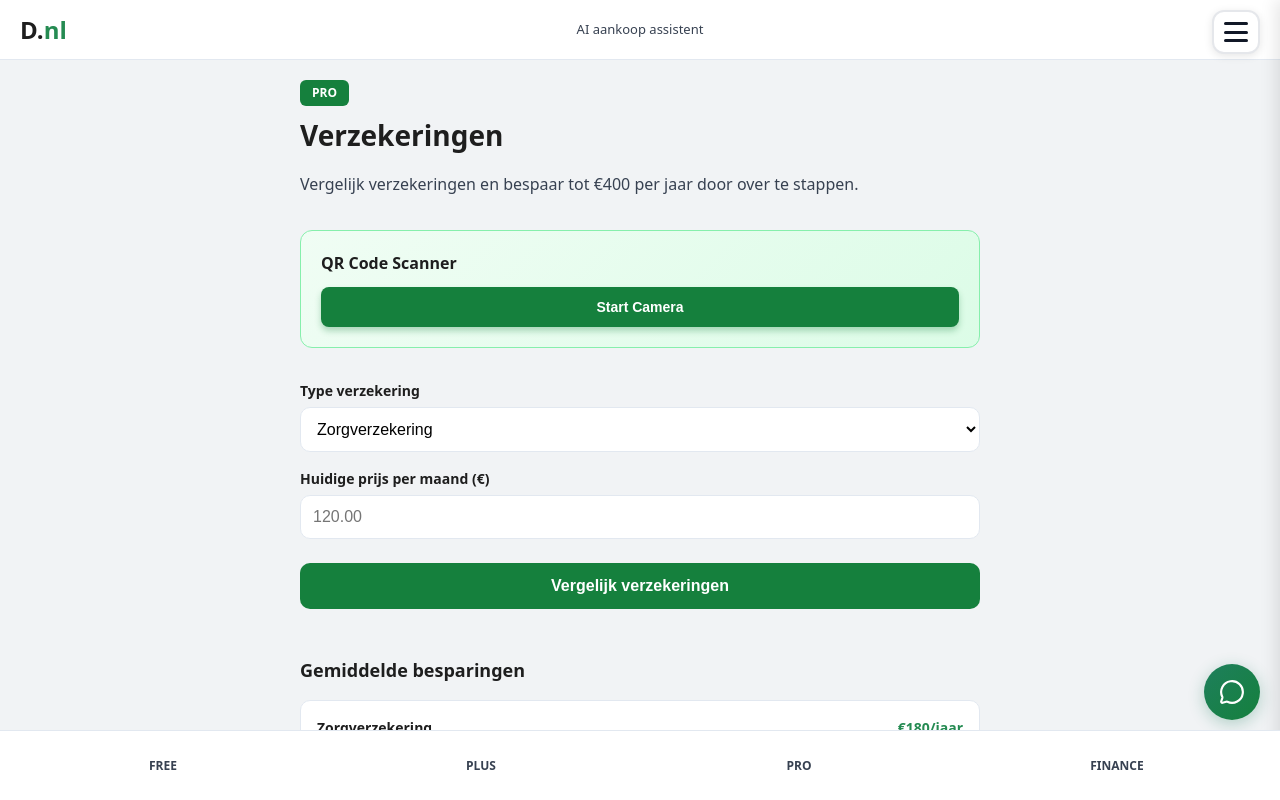
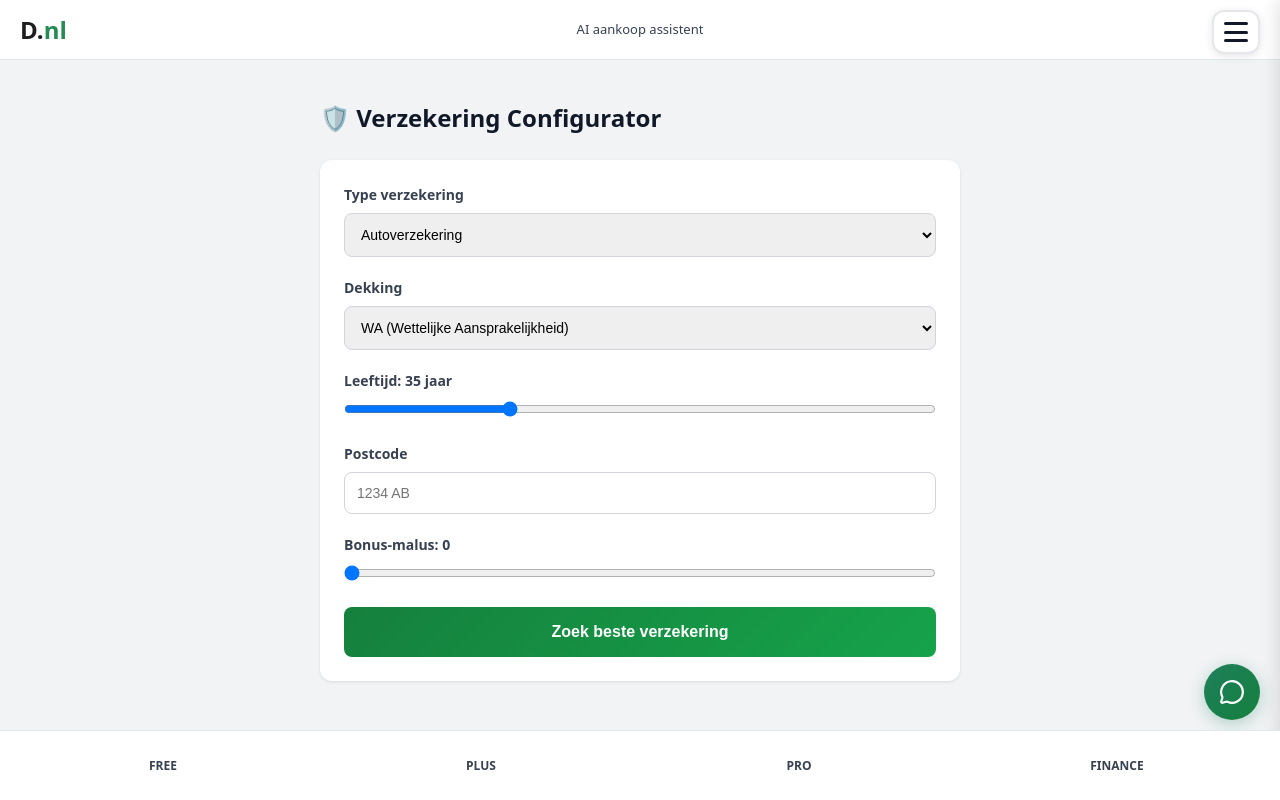
Before and after one commit to gorski1981mario-commits/dealsense-mvp, a Next.js app: page /insurance in a window 1280 px wide. Built offline with nearby package versions, Linux system fonts and the light colour scheme.

Commit message:
Fix: Zastąpienie starej strony /insurance nowym InsuranceConfigurator

```diff
--- a/app/insurance/page.tsx
+++ b/app/insurance/page.tsx
@@ -1,144 +1,5 @@
-'use client'
-
-import { useState } from 'react'
-import Scanner from '../components/Scanner'
+import InsuranceConfigurator from '../components/configurators/InsuranceConfigurator'
 
 export default function InsurancePage() {
-  const [insuranceType, setInsuranceType] = useState('health')
-  const [currentPrice, setCurrentPrice] = useState('')
-  const [loading, setLoading] = useState(false)
-
-  const handleCompare = async (e: React.FormEvent) => {
-    e.preventDefault()
-    setLoading(true)
-
-    setTimeout(() => {
-      setLoading(false)
-      alert(`Vergelijken ${insuranceType} verzekering - huidige prijs: €${currentPrice}`)
-    }, 2000)
-  }
-
-  return (
-    <div>
-      <div style={{ display: 'flex', alignItems: 'center', gap: '12px', marginBottom: '8px' }}>
-        <span style={{
-          display: 'inline-block',
-          padding: '4px 12px',
-          background: '#15803d',
-          color: 'white',
-          borderRadius: '6px',
-          fontSize: '12px',
-          fontWeight: 700
-        }}>PRO</span>
-      </div>
-
-      <h1 style={{ fontSize: '28px', fontWeight: 700, marginBottom: '16px' }}>
-        Verzekeringen
-      </h1>
-
-      <p style={{ fontSize: '16px', color: '#374151', marginBottom: '32px', lineHeight: '1.6' }}>
-        Vergelijk verzekeringen en bespaar tot €400 per jaar door over te stappen.
-      </p>
-
-      <Scanner type="pro" />
-
-      <form onSubmit={handleCompare} style={{ marginTop: '32px' }}>
-        <div style={{ display: 'grid', gap: '16px', marginBottom: '24px' }}>
-          <div>
-            <label style={{ display: 'block', fontSize: '14px', fontWeight: 600, marginBottom: '6px' }}>
-              Type verzekering
-            </label>
-            <select
-              value={insuranceType}
-              onChange={(e) => setInsuranceType(e.target.value)}
-              style={{
-                width: '100%',
-                padding: '12px',
-                border: '1px solid #E2E8F0',
-                borderRadius: '10px',
-                fontSize: '16px',
-                background: 'white'
-              }}
-            >
-              <option value="health">Zorgverzekering</option>
-              <option value="car">Autoverzekering</option>
-              <option value="home">Woonverzekering</option>
-              <option value="life">Levensverzekering</option>
-              <option value="travel">Reisverzekering</option>
-              <option value="liability">Aansprakelijkheidsverzekering</option>
-            </select>
-          </div>
-
-          <div>
-            <label style={{ display: 'block', fontSize: '14px', fontWeight: 600, marginBottom: '6px' }}>
-              Huidige prijs per maand (€)
-            </label>
-            <input
-              type="number"
-              step="0.01"
-              placeholder="120.00"
-              value={currentPrice}
-              onChange={(e) => setCurrentPrice(e.target.value)}
-              required
-              style={{
-                width: '100%',
-                padding: '12px',
-                border: '1px solid #E2E8F0',
-                borderRadius: '10px',
-                fontSize: '16px'
-              }}
-            />
-          </div>
-        </div>
-
-        <button
-          type="submit"
-          disabled={loading}
-          style={{
-            width: '100%',
-            padding: '14px',
-            background: loading ? '#9ca3af' : '#15803d',
-            color: 'white',
-            border: 'none',
-            borderRadius: '10px',
-            fontSize: '16px',
-            fontWeight: 700,
-            cursor: loading ? 'not-allowed' : 'pointer'
-          }}
-        >
-          {loading ? 'Vergelijken...' : 'Vergelijk verzekeringen'}
-        </button>
-      </form>
-
-      <div style={{ marginTop: '48px' }}>
-        <h3 style={{ fontSize: '18px', fontWeight: 600, marginBottom: '16px' }}>
-          Gemiddelde besparingen
-        </h3>
-        <div style={{ display: 'grid', gap: '12px' }}>
-          {[
-            { type: 'Zorgverzekering', savings: '€180/jaar' },
-            { type: 'Autoverzekering', savings: '€250/jaar' },
-            { type: 'Woonverzekering', savings: '€120/jaar' },
-            { type: 'Levensverzekering', savings: '€300/jaar' }
-          ].map(item => (
-            <div
-              key={item.type}
-              style={{
-                padding: '16px',
-                background: 'white',
-                border: '1px solid #E2E8F0',
-                borderRadius: '10px',
-                display: 'flex',
-                justifyContent: 'space-between',
-                alignItems: 'center'
-              }}
-            >
-              <span style={{ fontSize: '14px', fontWeight: 600 }}>{item.type}</span>
-              <span style={{ fontSize: '14px', color: '#258b52', fontWeight: 700 }}>{item.savings}</span>
-            </div>
-          ))}
-        </div>
-      </div>
-    </div>
-  )
+  return <InsuranceConfigurator packageType="pro" />
 }
```
